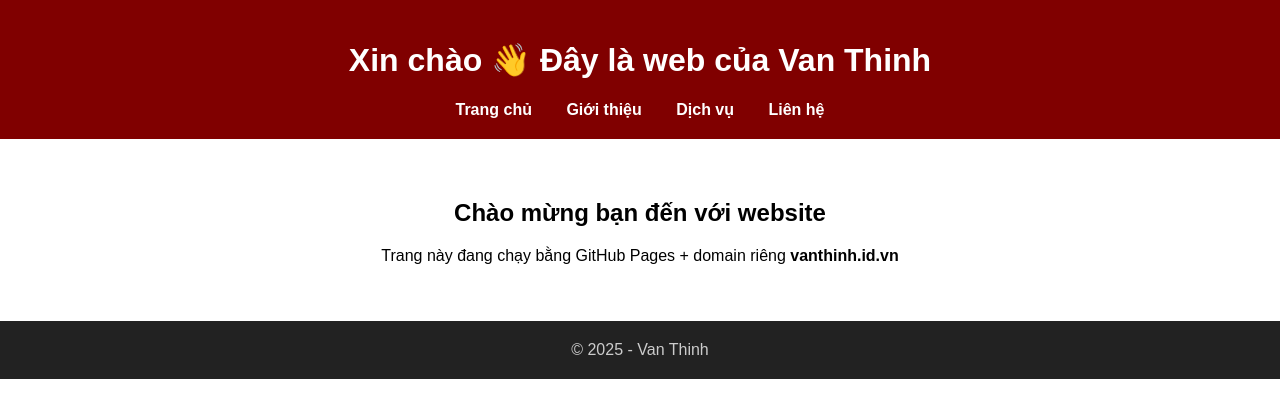
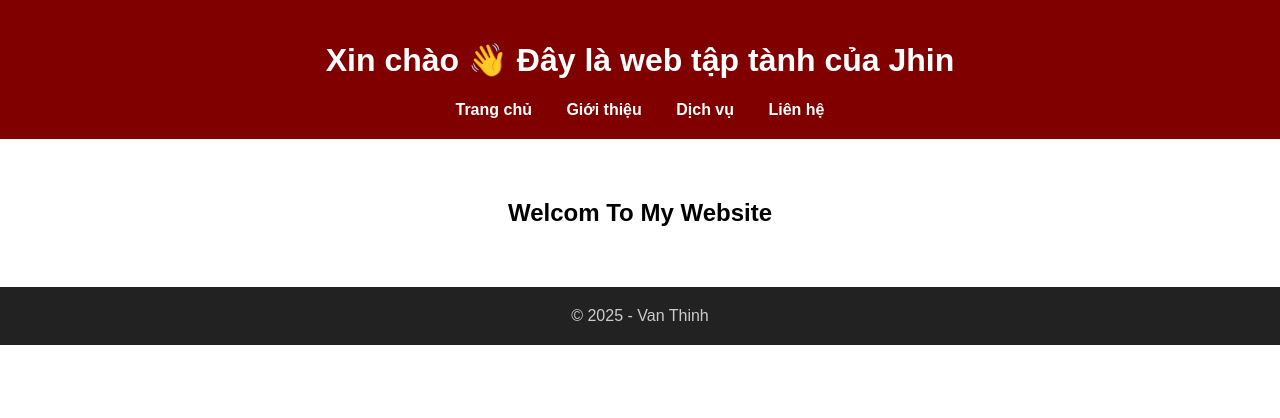
Before and after one commit to tjhint123-sudo/pavietnam_repo1, a plain HTML site: page index.html in a window 1280 px wide. Drawn offline with Linux system fonts and the light colour scheme.

Commit message:
Update index.html

```diff
--- a/index.html
+++ b/index.html
@@ -13,7 +13,7 @@
 </head>
 <body>
   <header>
-    <h1>Xin chào 👋 Đây là web của Van Thinh</h1>
+    <h1>Xin chào 👋 Đây là web tập tành của Jhin </h1>
     <nav>
       <a href="#">Trang chủ</a>
       <a href="#">Giới thiệu</a>
@@ -23,8 +23,7 @@
   </header>
 
   <section>
-    <h2>Chào mừng bạn đến với website</h2>
-    <p>Trang này đang chạy bằng GitHub Pages + domain riêng <b>vanthinh.id.vn</b></p>
+    <h2>Welcom To My Website</h2>
   </section>
 
   <footer>
```
